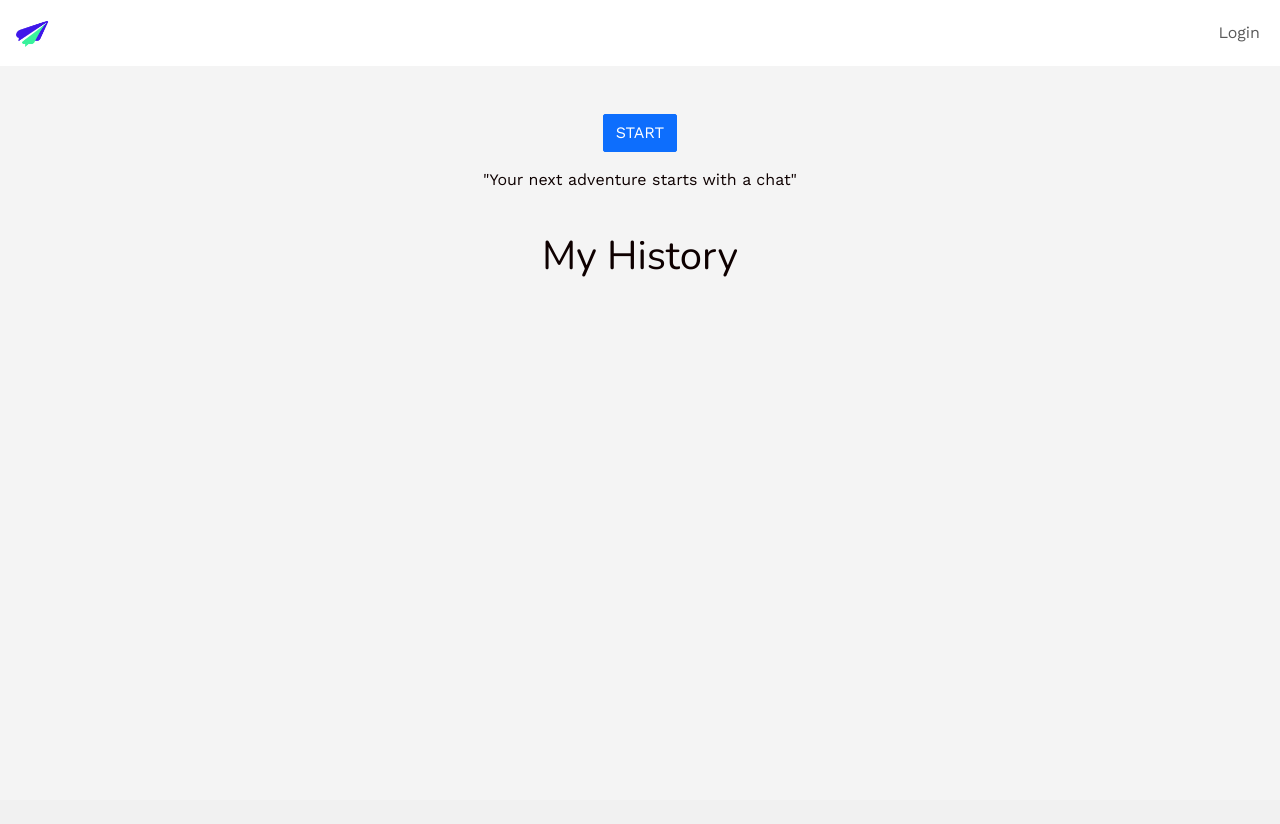
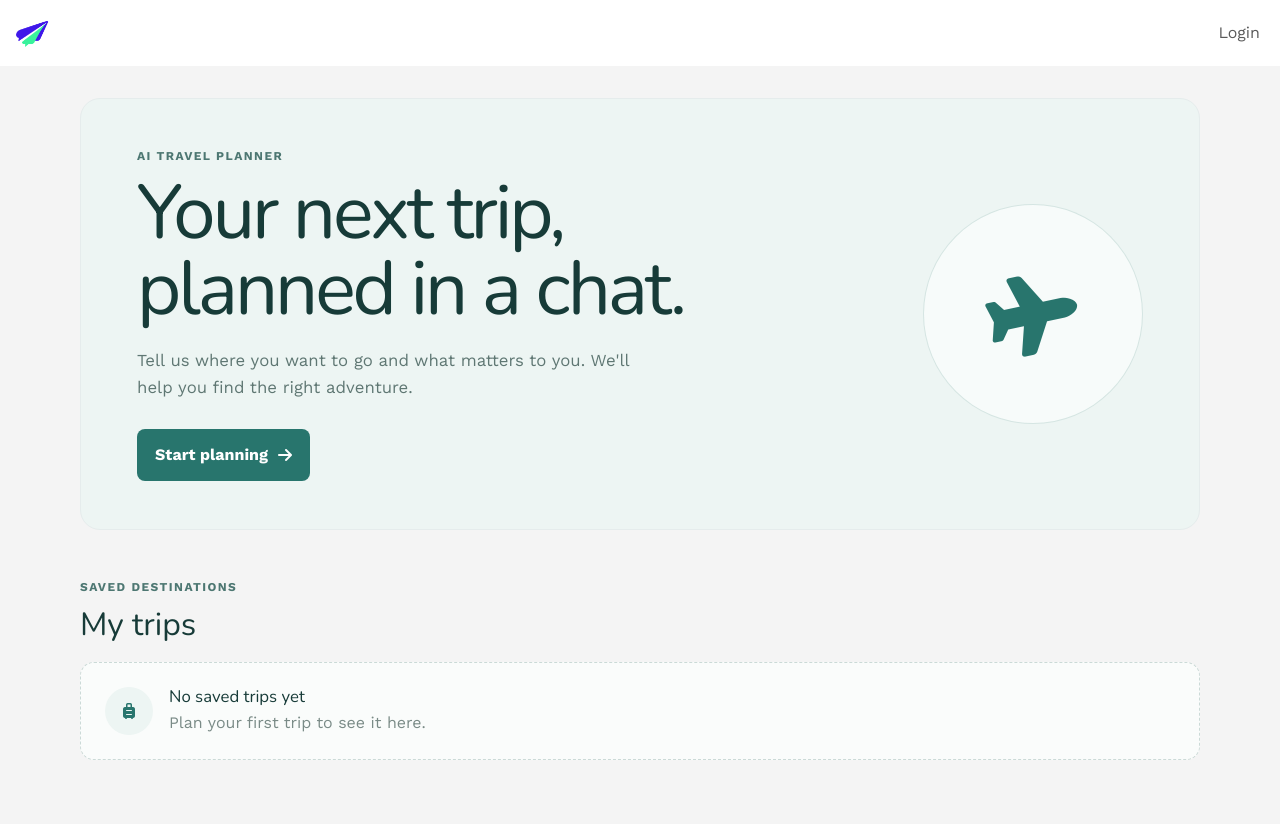
Before and after one commit to Aidonow/trip_ai_chatbot, a Rails app: page / in a window 1280 px wide. Before the commit the page ends 277 px from the top, so only its background shows below. Run offline with Rails 7, Linux system fonts and the light colour scheme; style sheets or scripts are compiled from the project's sources; some libraries are stand-ins or nearby versions.

Commit message:
Modification du style home page + ajout d'une api qui affiche les images des villes

```diff
--- a/app/assets/stylesheets/pages/_home.scss
+++ b/app/assets/stylesheets/pages/_home.scss
@@ -1 +1,249 @@
-// Specific CSS for your home-page
+.home-page {
+  max-width: 1120px;
+  width: calc(100% - 40px);
+  margin: 0 auto;
+  padding: 32px 0 64px;
+}
+
+.home-hero {
+  min-height: 360px;
+  display: grid;
+  grid-template-columns: 1.35fr 0.65fr;
+  align-items: center;
+  gap: 32px;
+  border: 1px solid #e5ecec;
+  border-radius: 20px;
+  padding: 48px 56px;
+  background: #edf5f3;
+}
+
+.home-kicker {
+  margin: 0 0 10px;
+  color: #4d7772;
+  font-size: 0.75rem;
+  font-weight: 700;
+  letter-spacing: 0.12em;
+  text-transform: uppercase;
+}
+
+.home-hero h1 {
+  margin: 0;
+  color: #173b38;
+  font-size: clamp(2.5rem, 6vw, 4.75rem);
+  line-height: 1;
+  letter-spacing: -0.04em;
+}
+
+.home-description {
+  max-width: 520px;
+  margin: 20px 0 28px;
+  color: #5f7773;
+  font-size: 1.05rem;
+  line-height: 1.6;
+}
+
+.home-primary-button {
+  display: inline-flex;
+  align-items: center;
+  gap: 10px;
+  border: 0;
+  border-radius: 8px;
+  padding: 14px 18px;
+  background: #28756d;
+  color: #fff;
+  font-weight: 700;
+  transition: background 160ms ease, transform 160ms ease;
+}
+
+.home-primary-button:hover {
+  background: #1f625b;
+  color: #fff;
+  transform: translateY(-2px);
+}
+
+.home-hero__visual {
+  display: grid;
+  place-items: center;
+  width: 220px;
+  height: 220px;
+  justify-self: end;
+  border: 1px solid rgba(40, 117, 109, 0.16);
+  border-radius: 50%;
+  background: rgba(255, 255, 255, 0.55);
+}
+
+.home-hero__visual i {
+  color: #28756d;
+  font-size: 5rem;
+  transform: rotate(-12deg);
+}
+
+.home-history {
+  padding-top: 48px;
+}
+
+.home-history__header {
+  display: flex;
+  align-items: end;
+  justify-content: space-between;
+  margin-bottom: 18px;
+}
+
+.home-history__header h2 {
+  margin: 0;
+  color: #173b38;
+  font-size: 2rem;
+}
+
+.home-trip-count {
+  color: #7a8b87;
+  font-size: 0.9rem;
+}
+
+.home-trip-grid {
+  display: grid;
+  grid-template-columns: repeat(3, minmax(0, 1fr));
+  gap: 16px;
+}
+
+.home-trip-card {
+  display: grid;
+  grid-template-rows: 150px 1fr;
+  min-height: 280px;
+  border: 1px solid #e5ecec;
+  border-radius: 14px;
+  overflow: hidden;
+  background: #fff;
+  color: #173b38;
+  text-decoration: none;
+  transition: border-color 160ms ease, box-shadow 160ms ease, transform 160ms ease;
+}
+
+.home-trip-card:hover {
+  border-color: #b9cfcb;
+  color: #173b38;
+  box-shadow: 0 10px 24px rgba(23, 59, 56, 0.07);
+  transform: translateY(-3px);
+}
+
+.home-trip-card__banner {
+  position: relative;
+  display: grid;
+  place-items: center;
+  overflow: hidden;
+  background: linear-gradient(135deg, #dfecea, #c9ddda);
+  color: #28756d;
+}
+
+.home-trip-card__banner > i {
+  font-size: 1.5rem;
+}
+
+.home-trip-card__banner img {
+  position: absolute;
+  inset: 0;
+  width: 100%;
+  height: 100%;
+  object-fit: cover;
+  object-position: center;
+  transition: transform 300ms ease;
+}
+
+.home-trip-card:hover .home-trip-card__banner img {
+  transform: scale(1.04);
+}
+
+.home-trip-card__loading {
+  position: absolute;
+  bottom: 10px;
+  right: 12px;
+  border-radius: 999px;
+  padding: 4px 8px;
+  background: rgba(255, 255, 255, 0.85);
+  color: #58716d;
+  font-size: 0.7rem;
+}
+
+.home-trip-card__content {
+  display: grid;
+  grid-template-rows: 1fr auto;
+  gap: 14px;
+  padding: 18px 20px;
+}
+
+.home-trip-card__body h3 {
+  margin: 0 0 6px;
+  font-size: 1.1rem;
+}
+
+.home-trip-card__body p {
+  margin: 0;
+  color: #7a8b87;
+}
+
+.home-trip-card__budget {
+  display: flex;
+  align-items: center;
+  justify-content: space-between;
+  border-top: 1px solid #edf1f0;
+  padding-top: 14px;
+  color: #7a8b87;
+  font-size: 0.85rem;
+}
+
+.home-trip-card__budget strong {
+  color: #28756d;
+  font-size: 1rem;
+}
+
+.home-empty {
+  display: flex;
+  align-items: center;
+  gap: 16px;
+  border: 1px dashed #cbdad7;
+  border-radius: 14px;
+  padding: 24px;
+  background: #fafcfb;
+}
+
+.home-empty > i {
+  display: grid;
+  place-items: center;
+  width: 48px;
+  height: 48px;
+  border-radius: 50%;
+  background: #edf5f3;
+  color: #28756d;
+}
+
+.home-empty h3 {
+  margin: 0 0 4px;
+  color: #173b38;
+  font-size: 1.05rem;
+}
+
+.home-empty p {
+  margin: 0;
+  color: #7a8b87;
+}
+
+@media (max-width: 767px) {
+  .home-page {
+    width: calc(100% - 32px);
+    padding-top: 20px;
+  }
+
+  .home-hero {
+    grid-template-columns: 1fr;
+    min-height: auto;
+    padding: 32px 24px;
+  }
+
+  .home-hero__visual {
+    display: none;
+  }
+
+  .home-trip-grid {
+    grid-template-columns: 1fr;
+  }
+}
--- a/app/controllers/pages_controller.rb
+++ b/app/controllers/pages_controller.rb
@@ -1,5 +1,8 @@
 class PagesController < ApplicationController
   skip_before_action :authenticate_user!, only: :home
+  require "json"
+  require "net/http"
+  require "uri"
 
   def home
     @results = if user_signed_in?
@@ -8,5 +11,63 @@ class PagesController < ApplicationController
                else
                  Result.none
                end
+
+    @result_images = @results.index_with { |result| country_image_url(result.destination) }
+  end
+
+  private
+
+  def country_image_url(destination)
+    destination = destination.to_s.strip
+    return nil if destination.blank?
+
+    city = destination.split(",").first.to_s.strip
+    return nil if city.blank?
+
+    Rails.cache.fetch(["trip-city-image-v3", city.downcase], expires_in: 7.days) do
+      wikipedia_image(city)
+    end
+  end
+
+  def wikipedia_image(destination)
+    params = URI.encode_www_form(
+      action: "query",
+      titles: destination,
+      redirects: 1,
+      prop: "pageimages",
+      piprop: "thumbnail",
+      pithumbsize: 900,
+      format: "json",
+      origin: "*"
+    )
+
+    data = api_json("https://en.wikipedia.org/w/api.php?#{params}")
+    pages = data.dig("query", "pages") || {}
+
+    pages.values
+         .sort_by { |page| page["index"].to_i }
+         .filter_map { |page| page.dig("thumbnail", "source") }
+         .first
+  end
+
+  def api_json(url)
+      uri = URI(url)
+      response = Net::HTTP.start(
+        uri.host,
+        uri.port,
+        use_ssl: true,
+        open_timeout: 3,
+        read_timeout: 5
+      ) do |http|
+        request = Net::HTTP::Get.new(uri)
+        request["User-Agent"] = "TripAIChatbot/1.0"
+        http.request(request)
+      end
+
+      return {} unless response.is_a?(Net::HTTPSuccess)
+
+      JSON.parse(response.body)
+    rescue JSON::ParserError, Net::OpenTimeout, Net::ReadTimeout, SocketError
+      {}
   end
 end
--- a/app/views/pages/home.html.erb
+++ b/app/views/pages/home.html.erb
@@ -1,32 +1,74 @@
-<div class="container py-3 py-lg-5">
-  <div class="d-flex flex-column align-items-center text-center gap-3 mb-4">
-    <%= button_to "START", chats_path,
-                  method: :post,
-                  class: "btn btn-primary" %>
-    <p>"Your next adventure starts with a chat"</p>
-  </div>
+<main class="home-page">
+  <section class="home-hero">
+    <div class="home-hero__content">
+      <p class="home-kicker">AI travel planner</p>
+      <h1>Your next trip,<br>planned in a chat.</h1>
+      <p class="home-description">
+        Tell us where you want to go and what matters to you. We'll help you find the right adventure.
+      </p>
 
-  <h1 class="mb-0 text-center">My History</h1>
+      <%= button_to chats_path,
+                    method: :post,
+                    class: "home-primary-button" do %>
+        Start planning
+        <i class="fa-solid fa-arrow-right" aria-hidden="true"></i>
+      <% end %>
+    </div>
 
-  <div class="row g-3 text-center m-2">
-    <%# results = ["Suggestion 1", "Suggestion 2",  "Suggestion 3",  "Suggestion 4"] %>
-    <% @results.each do |result| %>
-      <div class="col-12 col-md-6 col-lg-4">
-        <%= link_to result_path(result), class: "card h-100 text-decoration-none text-body" do %>
-          <div class="card-body">
-            <h2 class="h5 card-title"><%= result.destination %></h2>
+    <div class="home-hero__visual" aria-hidden="true">
+      <i class="fa-solid fa-plane"></i>
+    </div>
+  </section>
 
-            <p class="card-text mb-1">
-              <%= pluralize(result.time.to_i, "day", "days") %>
-            </p>
+  <section class="home-history">
+    <div class="home-history__header">
+      <div>
+        <p class="home-kicker">Saved destinations</p>
+        <h2>My trips</h2>
+      </div>
 
-            <p class="card-text">
-              Budget:
-              <%= number_to_currency(result.price, unit: "€", format: "%n %u", precision: 0) %>
-            </p>
-          </div>
+      <% if @results.any? %>
+        <span class="home-trip-count"><%= pluralize(@results.count, "trip") %></span>
+      <% end %>
+    </div>
+
+    <% if @results.any? %>
+      <div class="home-trip-grid">
+        <% @results.each do |result| %>
+          <%= link_to result_path(result), class: "home-trip-card" do %>
+            <div class="home-trip-card__banner">
+              <% if @result_images[result].present? %>
+                <%= image_tag @result_images[result],
+                              alt: "#{result.destination} travel destination",
+                              loading: "lazy",
+                              decoding: "async" %>
+              <% else %>
+                <i class="fa-solid fa-location-dot" aria-hidden="true"></i>
+              <% end %>
+            </div>
+
+            <div class="home-trip-card__content">
+              <div class="home-trip-card__body">
+                <h3><%= result.destination %></h3>
+                <p><%= pluralize(result.time.to_i, "day", "days") %></p>
+              </div>
+
+              <div class="home-trip-card__budget">
+                <span>Budget</span>
+                <strong><%= number_to_currency(result.price, unit: "€", format: "%n %u", precision: 0) %></strong>
+              </div>
+            </div>
+          <% end %>
         <% end %>
       </div>
+    <% else %>
+      <div class="home-empty">
+        <i class="fa-solid fa-suitcase-rolling" aria-hidden="true"></i>
+        <div>
+          <h3>No saved trips yet</h3>
+          <p>Plan your first trip to see it here.</p>
+        </div>
+      </div>
     <% end %>
-  </div>
-</div>
+  </section>
+</main>
```
